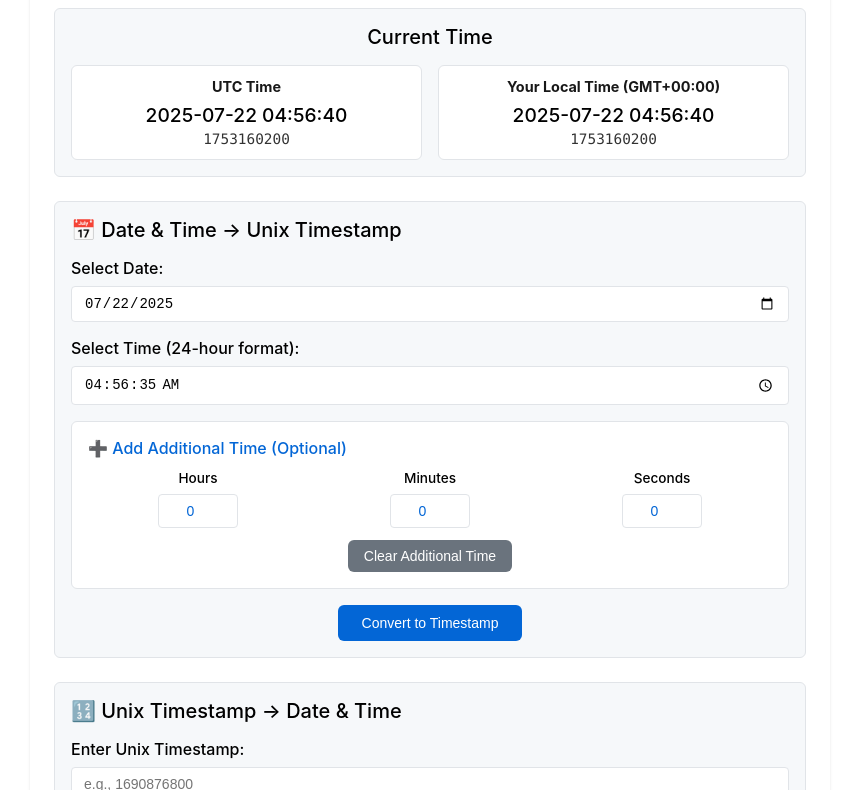
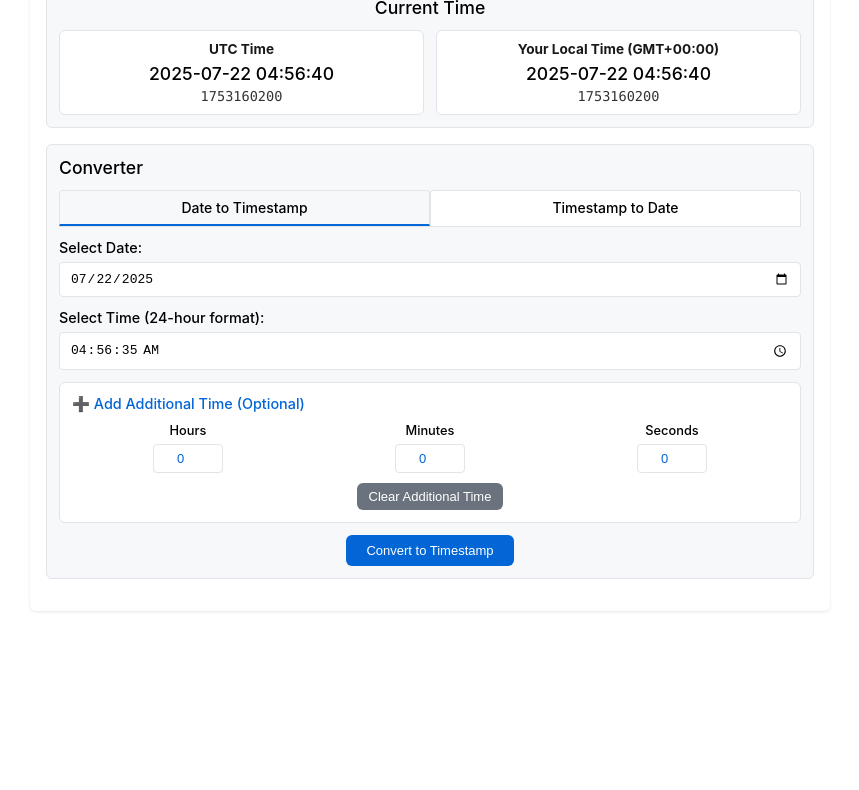
Before and after one commit to ru5iru/ru5iru.github.io, a plain HTML site: page timestamp/index.html in a window 1280 px wide. Shown: the part 95-885 px from the top of the page, without its empty margins (210-1069 px from the left). After the commit the page ends 800 px from the top, so only its background shows below. Drawn offline with Linux system fonts and the light colour scheme.

Commit message:
feat : updated the ui

```diff
--- a/timestamp/index.html
+++ b/timestamp/index.html
@@ -46,11 +46,11 @@
         }
 
         body {
-            font-family: -apple-system, BlinkMacSystemFont, 'Segoe UI', Roboto, Oxygen, Ubuntu, Cantarell, sans-serif;
+            font-family: -apple-system, BlinkMacSystemFont, 'Segoe UI', Roboto, Ubuntu, Cantarell, sans-serif;
             background: var(--background);
             color: var(--text);
             min-height: 100vh;
-            padding: 20px;
+            padding: 16px;
             transition: background 0.3s ease, color 0.3s ease;
         }
 
@@ -59,7 +59,7 @@
             margin: 0 auto;
             background: var(--card-bg);
             border-radius: 6px;
-            padding: 24px;
+            padding: 16px;
             box-shadow: 0 1px 3px var(--card-shadow);
         }
 
@@ -67,13 +67,13 @@
             display: flex;
             justify-content: space-between;
             align-items: center;
-            margin-bottom: 24px;
+            margin-bottom: 16px;
         }
 
         h1 {
             text-align: center;
             color: var(--text);
-            font-size: 1.8rem;
+            font-size: 1.6rem;
             font-weight: 600;
         }
 
@@ -81,9 +81,9 @@
             background: var(--accent);
             color: var(--button-text);
             border: none;
-            padding: 8px 16px;
+            padding: 6px 12px;
             border-radius: 6px;
-            font-size: 14px;
+            font-size: 13px;
             cursor: pointer;
             transition: all 0.3s ease;
         }
@@ -97,46 +97,46 @@
             background: var(--secondary-bg);
             border: 1px solid var(--border);
             border-radius: 6px;
-            padding: 16px;
-            margin-bottom: 24px;
+            padding: 12px;
+            margin-bottom: 16px;
             text-align: center;
         }
 
         .current-time-section h2 {
-            margin-bottom: 16px;
-            font-size: 1.25rem;
+            margin-bottom: 12px;
+            font-size: 1.1rem;
             font-weight: 500;
         }
 
         .time-display {
             display: grid;
             grid-template-columns: 1fr 1fr;
-            gap: 16px;
-            margin-top: 12px;
+            gap: 12px;
+            margin-top: 8px;
         }
 
         .time-card {
             background: var(--card-bg);
             border: 1px solid var(--border);
             border-radius: 6px;
-            padding: 12px;
+            padding: 10px;
         }
 
         .time-card h3 {
-            font-size: 0.9rem;
-            margin-bottom: 8px;
+            font-size: 0.85rem;
+            margin-bottom: 6px;
             opacity: 0.9;
         }
 
         .time-value {
-            font-size: 1.2rem;
+            font-size: 1.1rem;
             font-weight: 500;
             margin-bottom: 4px;
         }
 
         .timestamp-value {
             font-family: 'SFMono-Regular', Consolas, 'Liberation Mono', Menlo, monospace;
-            font-size: 0.9rem;
+            font-size: 0.85rem;
             opacity: 0.8;
         }
 
@@ -144,32 +144,71 @@
             background: var(--secondary-bg);
             border: 1px solid var(--border);
             border-radius: 6px;
-            padding: 16px;
-            margin-bottom: 24px;
+            padding: 12px;
+            margin-bottom: 16px;
         }
 
         .converter-section h2 {
-            margin-bottom: 16px;
-            font-size: 1.25rem;
+            margin-bottom: 12px;
+            font-size: 1.1rem;
             font-weight: 500;
         }
 
+        .tabs {
+            display: flex;
+            border-bottom: 1px solid var(--border);
+            margin-bottom: 12px;
+        }
+
+        .tab {
+            flex: 1;
+            padding: 8px;
+            text-align: center;
+            cursor: pointer;
+            font-size: 14px;
+            font-weight: 500;
+            color: var(--text);
+            background: var(--card-bg);
+            border: 1px solid var(--border);
+            border-bottom: none;
+            border-radius: 4px 4px 0 0;
+            transition: background 0.3s ease;
+        }
+
+        .tab.active {
+            background: var(--secondary-bg);
+            border-bottom: 2px solid var(--accent);
+        }
+
+        .tab:hover {
+            background: var(--timestamp-reverse-bg);
+        }
+
+        .tab-content {
+            display: none;
+        }
+
+        .tab-content.active {
+            display: block;
+        }
+
         .input-group {
-            margin-bottom: 16px;
+            margin-bottom: 12px;
         }
 
         .input-group label {
             display: block;
-            margin-bottom: 8px;
+            margin-bottom: 6px;
             font-weight: 500;
+            font-size: 0.9rem;
         }
 
         .datetime-input, .timestamp-input {
             width: 100%;
-            padding: 8px 12px;
+            padding: 8px 10px;
             border: 1px solid var(--border);
             border-radius: 4px;
-            font-size: 14px;
+            font-size: 13px;
             transition: all 0.3s ease;
             background: var(--card-bg);
             color: var(--text);
@@ -178,7 +217,7 @@
         .datetime-input:focus, .timestamp-input:focus {
             outline: none;
             border-color: var(--accent);
-            box-shadow: 0 0 0 3px rgba(3, 102, 214, 0.1);
+            box-shadow: 0 0 0 2px rgba(3, 102, 214, 0.1);
         }
 
         select.datetime-input {
@@ -189,21 +228,21 @@
             background: var(--card-bg);
             border: 1px solid var(--border);
             border-radius: 6px;
-            padding: 16px;
-            margin-bottom: 16px;
+            padding: 12px;
+            margin-bottom: 12px;
         }
 
         .time-adjustment-group h3 {
             color: var(--accent);
-            margin-bottom: 12px;
-            font-size: 1rem;
+            margin-bottom: 10px;
+            font-size: 0.9rem;
             font-weight: 500;
         }
 
         .time-inputs-container {
             display: grid;
             grid-template-columns: 1fr 1fr 1fr;
-            gap: 12px;
+            gap: 10px;
         }
 
         .time-input-field {
@@ -213,18 +252,18 @@
         }
 
         .time-input-field label {
-            font-size: 0.85rem;
-            margin-bottom: 8px;
+            font-size: 0.8rem;
+            margin-bottom: 6px;
             font-weight: 500;
         }
 
         .time-adjustment-input {
-            width: 80px;
-            padding: 8px;
+            width: 70px;
+            padding: 6px;
             border: 1px solid var(--border);
             border-radius: 4px;
             text-align: center;
-            font-size: 14px;
+            font-size: 13px;
             font-weight: 500;
             color: var(--accent);
             background: var(--card-bg);
@@ -234,20 +273,23 @@
         .time-adjustment-input:focus {
             outline: none;
             border-color: var(--accent);
-            box-shadow: 0 0 0 3px rgba(3, 102, 214, 0.1);
+            box-shadow: 0 0 0 2px rgba(3, 102, 214, 0.1);
         }
 
         .convert-btn {
             background: var(--accent);
             color: var(--button-text);
             border: none;
-            padding: 10px 24px;
+            padding: 8px 20px;
             border-radius: 6px;
-            font-size: 14px;
+            font-size: 13px;
             cursor: pointer;
             transition: all 0.3s ease;
             display: block;
-            margin: 0 auto;
+            margin: 12px auto 0;
+            position: sticky;
+            bottom: 16px;
+            z-index: 10;
         }
 
         .convert-btn:hover {
@@ -263,13 +305,13 @@
             background: #6a737d;
             color: var(--button-text);
             border: none;
-            padding: 8px 16px;
+            padding: 6px 12px;
             border-radius: 6px;
-            font-size: 14px;
+            font-size: 13px;
             cursor: pointer;
             transition: all 0.3s ease;
             display: block;
-            margin: 12px auto 0;
+            margin: 10px auto 0;
         }
 
         .clear-btn:hover {
@@ -278,8 +320,8 @@
         }
 
         .result {
-            margin-top: 16px;
-            padding: 16px;
+            margin-top: 12px;
+            padding: 12px;
             background: var(--card-bg);
             border-radius: 6px;
             border-left: 4px solid var(--result-border);
@@ -289,7 +331,7 @@
         .result-grid {
             display: grid;
             grid-template-columns: 1fr 1fr;
-            gap: 12px;
+            gap: 10px;
             margin-top: 8px;
         }
 
@@ -301,19 +343,24 @@
 
         .result-item strong {
             display: block;
-            margin-bottom: 4unile: break-word;
-            font-size: 0.85rem;
+            margin-bottom: 4px;
+            font-size: 0.8rem;
         }
 
         .result-value {
             font-family: 'SFMono-Regular', Consolas, 'Liberation Mono', Menlo, monospace;
-            font-size: 0.9rem;
+            font-size: 0.85rem;
             color: var(--accent);
             word-break: break-all;
         }
 
-        .timestamp-reverse {
-            background: var(--timestamp-reverse-bg);
+        .error {
+            background: var(--error-bg);
+            color: var(--error-text);
+            padding: 8px;
+            border-radius: 4px;
+            margin-top: 8px;
+            border-left: 4px solid var(--error-border);
         }
 
         @media (max-width: 600px) {
@@ -326,21 +373,21 @@
             }
 
             .container {
-                padding: 16px;
+                padding: 12px;
             }
 
             h1 {
-                font-size: 1.5rem;
-            }
+                font-size: 1.4rem;
             }
 
-        .error {
-            background: var(--error-bg);
-            color: var(--error-text);
-            padding: 8px;
+            .tabs {
+                flex-direction: column;
+            }
+
+            .tab {
                 border-radius: 4px;
-            margin-top: 8px;
-            border-left: 4px solid var(--error-border);
+                margin-bottom: 4px;
+            }
         }
     </style>
 </head>
@@ -348,7 +395,7 @@
     <div class="container">
         <div class="header">
             <h1>🕒 Date ↔ Unix Timestamp Converter</h1>
-            <button class="theme-toggle" onclick="toggleTheme()">☀️ Light</button>
+            <button class="theme-toggle" onclick="toggleTheme()">🌙 Dark</button>
         </div>
 
         <!-- Current Time Display -->
@@ -368,9 +415,14 @@
             </div>
         </div>
 
-        <!-- Date to Timestamp Converter -->
+        <!-- Unified Converter Section -->
         <div class="converter-section">
-            <h2>📅 Date & Time → Unix Timestamp</h2>
+            <h2>Converter</h2>
+            <div class="tabs">
+                <div class="tab active" onclick="switchTab('date-to-timestamp')">Date to Timestamp</div>
+                <div class="tab" onclick="switchTab('timestamp-to-date')">Timestamp to Date</div>
+            </div>
+            <div id="date-to-timestamp" class="tab-content active">
                 <div class="input-group">
                     <label for="date-input">Select Date:</label>
                     <input type="date" id="date-input" class="datetime-input">
@@ -379,8 +431,6 @@
                     <label for="time-input">Select Time (24-hour format):</label>
                     <input type="time" id="time-input" class="datetime-input" step="1">
                 </div>
-
-            <!-- Time Adjustment Section -->
                 <div class="time-adjustment-group">
                     <h3>➕ Add Additional Time (Optional)</h3>
                     <div class="time-inputs-container">
@@ -399,19 +449,17 @@
                     </div>
                     <button onclick="clearTimeAdjustment()" class="clear-btn">Clear Additional Time</button>
                 </div>
-
                 <button onclick="convertToTimestamp()" class="convert-btn">Convert to Timestamp</button>
                 <div id="timestamp-result"></div>
             </div>
-
-        <!-- Timestamp to Date Converter -->
-        <div class="converter-section timestamp-reverse">
-            <h2>🔢 Unix Timestamp → Date & Time</h2>
+            <div id="timestamp-to-date" class="tab-content">
                 <div class="input-group">
                     <label for="timestamp-input">Enter Unix Timestamp:</label>
                     <input type="number" id="timestamp-input" class="timestamp-input" placeholder="e.g., 1690876800" onkeypress="handleTimestampEnter(event)">
                 </div>
+                <button onclick="convertToDate()" class="convert-btn">Convert to Date</button>
                 <div id="date-result"></div>
+            </div>
         </div>
     </div>
 
@@ -436,7 +484,24 @@
             } else {
                 toggleButton.textContent = '🌙 Dark';
             }
+            // Set default date and time in inputs
+            const now = new Date();
+            const currentDate = now.toISOString().slice(0, 10); // YYYY-MM-DD
+            const currentTime = now.toTimeString().slice(0, 8); // HH:MM:SS
+            document.getElementById('date-input').value = currentDate;
+            document.getElementById('time-input').value = currentTime;
         });
+
+        // Tab switching function
+        function switchTab(tabId) {
+            document.querySelectorAll('.tab').forEach(tab => tab.classList.remove('active'));
+            document.querySelectorAll('.tab-content').forEach(content => content.classList.remove('active'));
+            document.querySelector(`[onclick="switchTab('${tabId}')"]`).classList.add('active');
+            document.getElementById(tabId).classList.add('active');
+            // Clear results when switching tabs
+            document.getElementById('timestamp-result').innerHTML = '';
+            document.getElementById('date-result').innerHTML = '';
+        }
 
         // Update current time display
         function updateCurrentTime() {
@@ -645,7 +710,7 @@
             }
         }
 
-        // Auto-trigger timestamp conversion when Enter is pressed
+        // Auto-trigger timestamp conversion when input changes
         document.getElementById('timestamp-input').addEventListener('input', function() {
             if (this.value) {
                 convertToDate();
@@ -657,14 +722,6 @@
         // Initialize current time display and update every second
         updateCurrentTime();
         setInterval(updateCurrentTime, 1000);
-
-        // Set current date and time in inputs by default
-        const now = new Date();
-        const currentDate = now.toISOString().slice(0, 10); // YYYY-MM-DD
-        const currentTime = now.toTimeString().slice(0, 8); // HH:MM:SS
-
-        document.getElementById('date-input').value = currentDate;
-        document.getElementById('time-input').value = currentTime;
     </script>
 </body>
 </html>
```
Lines whose indentation alone changed are shown as unchanged.
